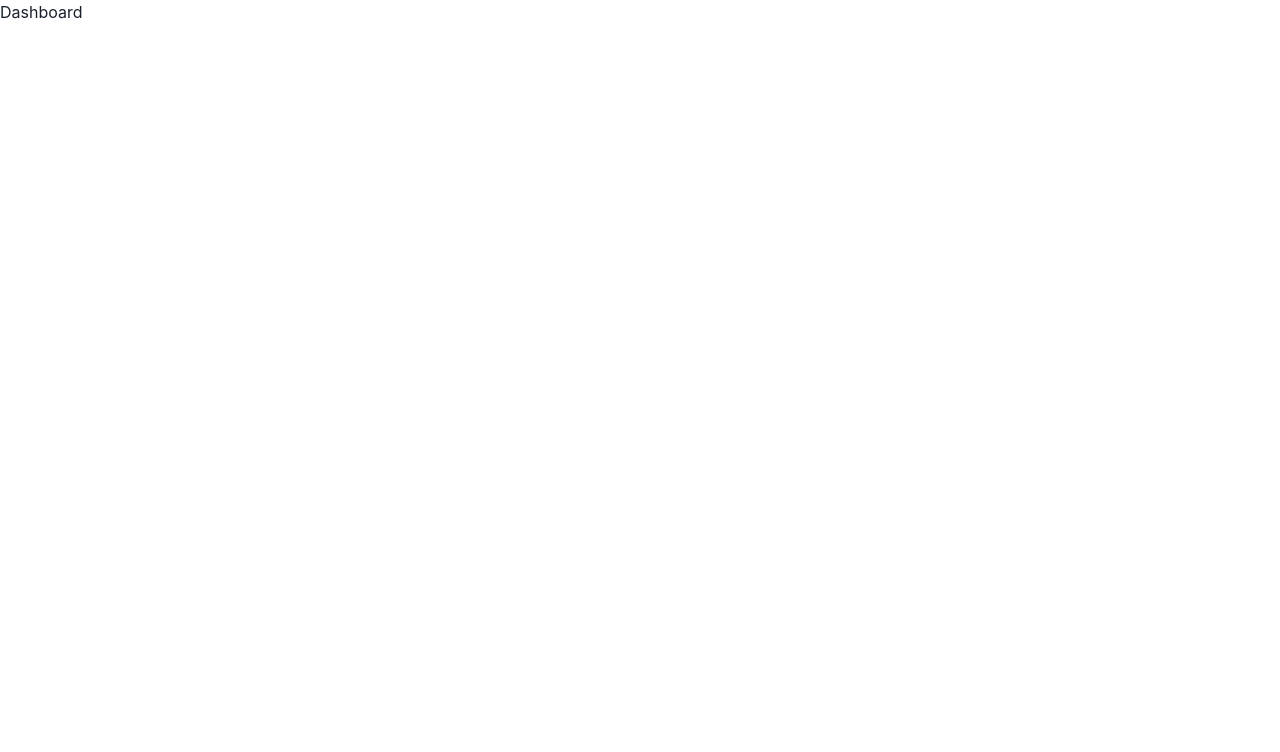
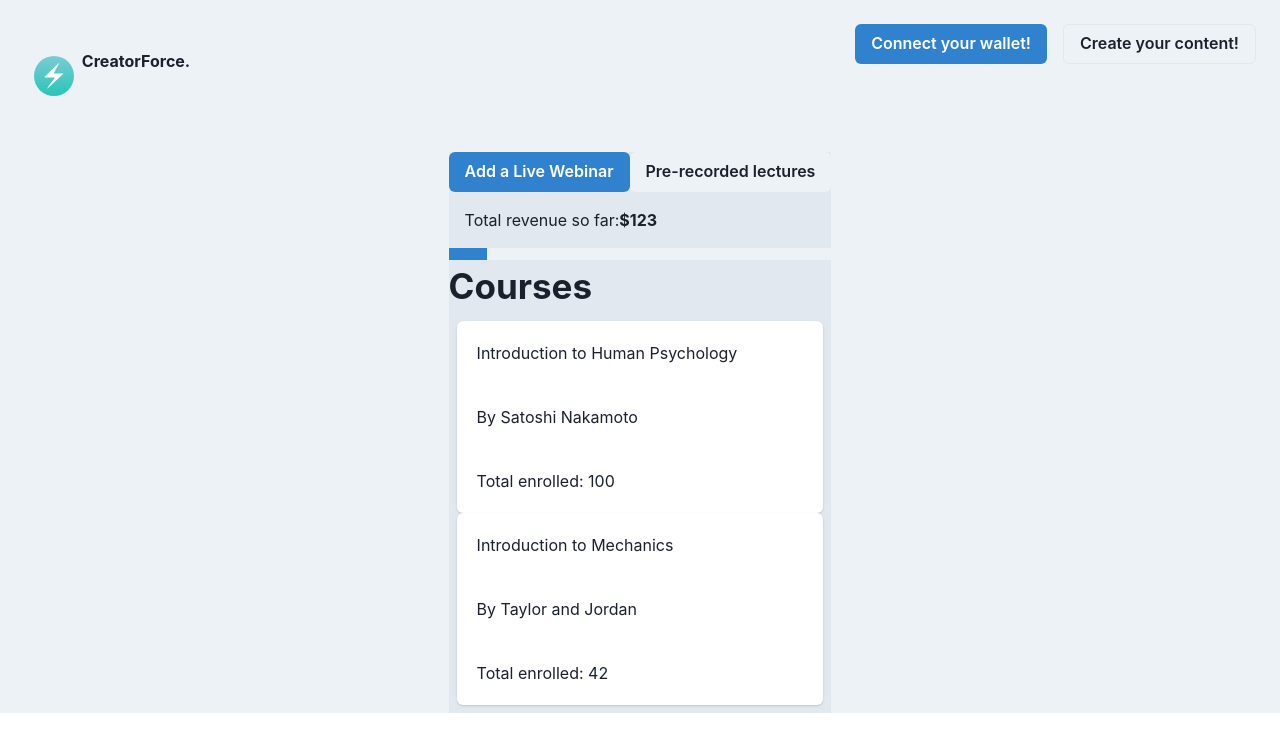
Before and after one commit to basil08/creatorforce-frontend, a React (Create React App) app: page / in a window 1280 px wide. Shown: the top 752 px of the page. Built offline with nearby package versions, Linux system fonts and the light colour scheme.

Commit message:
Update: repo

```diff
--- a/package.json
+++ b/package.json
@@ -3,6 +3,7 @@
   "version": "0.1.0",
   "private": true,
   "dependencies": {
+    "@chakra-ui/icons": "^2.0.13",
     "@chakra-ui/react": "^2.4.2",
     "@emotion/react": "^11.0.0",
     "@emotion/styled": "^11.0.0",
--- /dev/null
+++ b/src/components/courseCard.js
@@ -0,0 +1,18 @@
+import React from 'react';
+import { Card, CardBody, CardFooter, CardHeader } from '@chakra-ui/react';
+
+export default function courseCard({ session }) {
+
+  console.log(session);
+  return (
+    <Card>
+      <CardHeader>
+        {session.name}
+      </CardHeader>
+      <CardBody>
+        By { session.creator}
+      </CardBody>
+      <CardFooter>Total enrolled: {session.enrolled}</CardFooter>
+    </Card>
+  );
+}
--- /dev/null
+++ b/src/components/layout.js
@@ -0,0 +1,19 @@
+import React from "react";
+import { Flex } from "@chakra-ui/react";
+import Navbar from "./navbar";
+
+
+export default function Layout({ children }) {
+  return (
+    <Flex minHeight="100vh" height={'fit-content'} width={'100vw'}>
+      <Flex flexDir="column" bg="gray.100" height={'fit-content'} width={'100%'}>
+        <Flex p="4">
+          <Navbar />
+        </Flex>
+        <Flex justifyContent={'center'} w="100%">
+          <Flex>{children}</Flex>
+        </Flex>
+      </Flex>
+    </Flex>
+  );
+}
--- /dev/null
+++ b/src/components/navbar.js
@@ -0,0 +1,30 @@
+import React from 'react';
+import { Flex, Image, Text, Square, Center, Button } from '@chakra-ui/react';
+// import { LinkIcon } from "@chakra-ui/icons";
+
+
+export default function Navbar() {
+  return (
+    <Flex justifyContent={'space-between'} height="15vh" width="100%">
+      {/* Logo */}
+      <Flex w="100%">
+        <Center w="75px">
+          <Image boxSize={'40px'} objectFit="cover" src="/logo.svg" />
+        </Center>
+        <Square size="90px">
+          <Text fontWeight={"bold"}>CreatorForce.</Text>
+        </Square>
+      </Flex>
+
+      <Flex>
+        <Button colorScheme={"blue"} variant="solid" m="2">
+          {/* <LinkIcon /> */}
+          Connect your wallet!
+        </Button>
+        <Button variant="outline" m="2">
+          Create your content!
+        </Button>
+      </Flex>
+    </Flex>
+  );
+}
--- a/src/pages/Dashboard.js
+++ b/src/pages/Dashboard.js
@@ -1,7 +1,51 @@
-
-import React from "react"
-import { Text } from "@chakra-ui/react"
+import { Progress, Flex, Text, Button } from '@chakra-ui/react';
+import React, { useState } from 'react';
+import Layout from '../components/layout';
+import CourseCard from '../components/courseCard';
 
 export default function Dashboard() {
-  return <Text>Dashboard</Text>
+  // to be set up by the contract
+  const [revenuePercentage, setRevenuePercentage] = useState(10);
+  const [revenue, setRevenue] = useState(123);
+
+  const sessions = [
+    {
+      name: 'Introduction to Human Psychology',
+      creator: 'Satoshi Nakamoto',
+      enrolled: 100,
+    },
+    {
+      name: 'Introduction to Mechanics',
+      creator: 'Taylor and Jordan',
+      enrolled: 42
+    }
+  ];
+
+  return (
+    <Layout>
+      <Flex bg="gray.200" flexDir="column">
+        <Flex justifyContent={"space-evenly"}>
+          <Button colorScheme={"blue"}>Add a Live Webinar</Button>
+          <Button colorScheme={"gray"}>Pre-recorded lectures</Button>
+
+        </Flex>
+        <Flex p="4">
+          Total revenue so far:
+          <Text fontWeight={'bold'}> ${revenue}</Text>
+        </Flex>
+        <Progress value={revenuePercentage} />
+
+        <Flex flexDir={'column'} w="100%">
+          <Flex>
+            <Text fontSize="35px" fontWeight={'bold'}>Courses</Text>
+          </Flex>
+          <Flex flexDir="column" p="2">
+          {sessions.map((session, index) => (
+            <CourseCard session={session} />
+            ))}
+          </Flex>
+        </Flex>
+      </Flex>
+    </Layout>
+  );
 }
```
Also changed, not shown: public/logo.svg (added), 1 other file (tests, documents, lock files or other folders).
